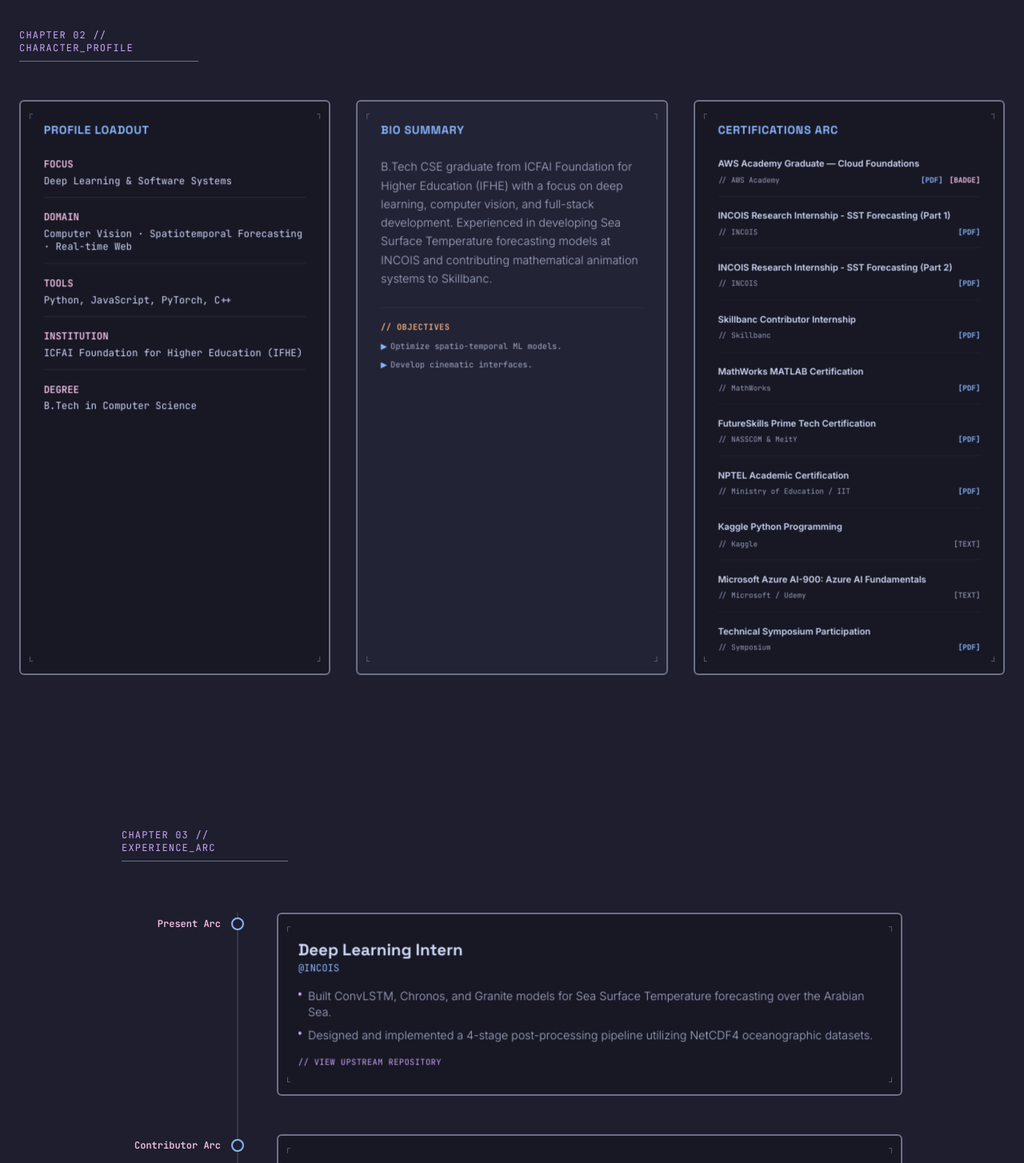
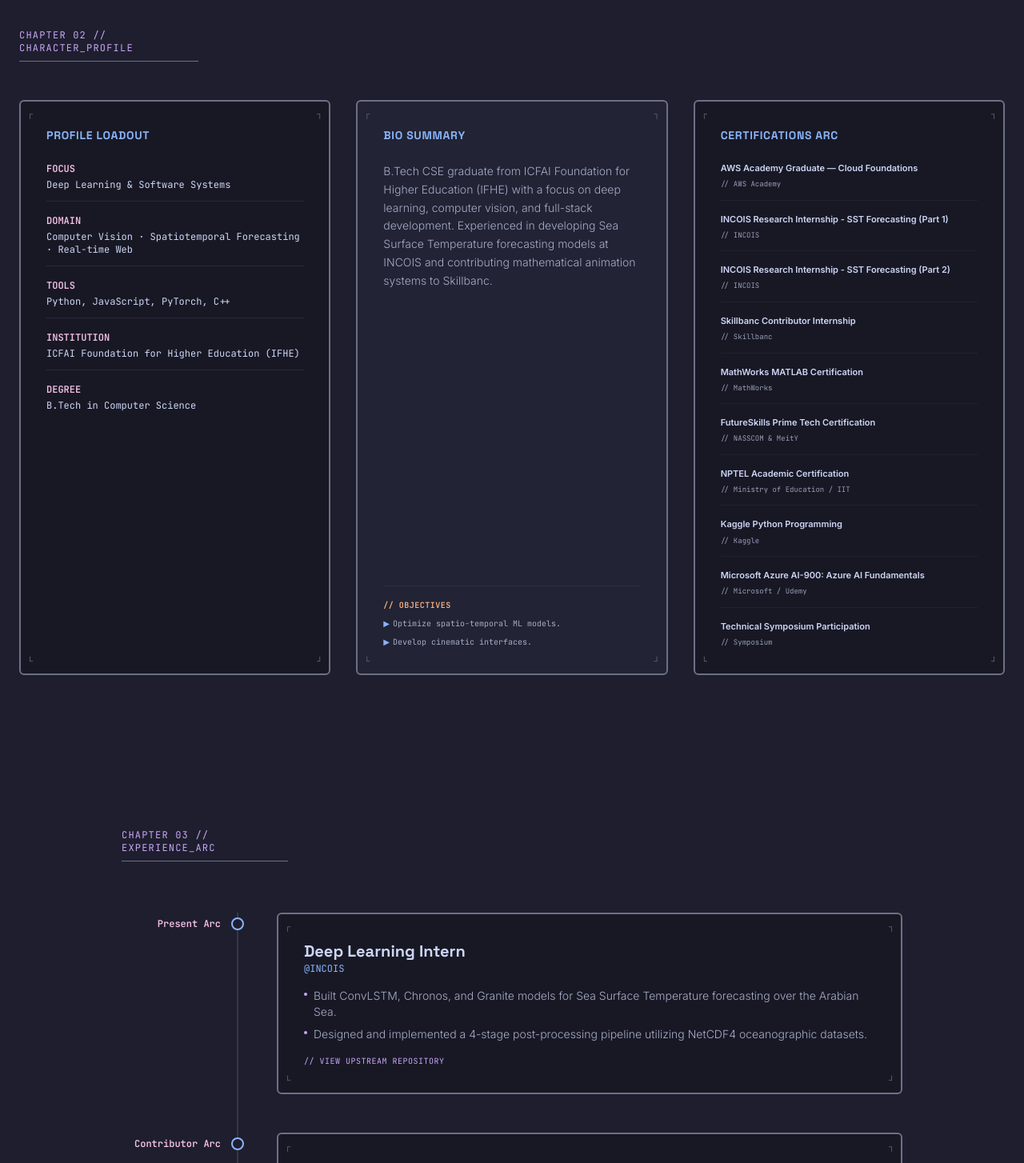
Before and after one commit to dhanushofc/portfolio, a Next.js app: page / in a window 1280 px wide. Shown: the part 860-2314 px from the top of the page at 80% size. Built offline with nearby package versions, Linux system fonts and the light colour scheme.

Commit message:
feat: refine 3D parallax card tilt, update certifications layout, and improve gitignore

```diff
--- a/components/About.tsx
+++ b/components/About.tsx
@@ -89,33 +89,8 @@ export default function About() {
                   <div className="font-sans text-[11px] text-ctp-text font-semibold leading-snug">
                     {cert.title}
                   </div>
-                  <div className="font-mono text-[9px] text-ctp-subtext0 flex items-center justify-between mt-1.5 font-light">
-                    <span>// {cert.issuer}</span>
-                    <div className="flex gap-2 shrink-0">
-                      {cert.file && (
-                        <a
-                          href={cert.file}
-                          target="_blank"
-                          rel="noopener noreferrer"
-                          className="text-ctp-blue hover:text-ctp-pink transition-colors font-bold"
-                        >
-                          [PDF]
-                        </a>
-                      )}
-                      {cert.badge && (
-                        <a
-                          href={cert.badge}
-                          target="_blank"
-                          rel="noopener noreferrer"
-                          className="text-ctp-pink hover:text-ctp-blue transition-colors font-bold"
-                        >
-                          [BADGE]
-                        </a>
-                      )}
-                      {!cert.file && !cert.badge && (
-                        <span className="text-ctp-overlay2 font-medium">[TEXT]</span>
-                      )}
-                    </div>
+                  <div className="font-mono text-[9px] text-ctp-subtext0 mt-1.5 font-light">
+                    // {cert.issuer}
                   </div>
                 </div>
               ))}
--- a/components/MangaPanel.tsx
+++ b/components/MangaPanel.tsx
@@ -28,9 +28,9 @@ export default function MangaPanel({ children, className = "" }: MangaPanelProps
     const x = (e.clientX - rect.left) / rect.width - 0.5;
     const y = (e.clientY - rect.top) / rect.height - 0.5;
 
-    // Calculate rotation (Max rotation 12deg)
-    rotateX.set(-y * 12);
-    rotateY.set(x * 12);
+    // Calculate rotation (Max rotation 15deg for a stronger 3D tilt)
+    rotateX.set(-y * 15);
+    rotateY.set(x * 15);
 
     // Sheen positions
     sheenX.set(((e.clientX - rect.left) / rect.width) * 100);
@@ -52,10 +52,11 @@ export default function MangaPanel({ children, className = "" }: MangaPanelProps
   // Move a light radial sheen following the cursor
   const backgroundSheen = useTransform(
     [sheenX, sheenY],
-    ([x, y]) => `radial-gradient(circle at ${x}% ${y}%, rgba(203, 166, 247, 0.08) 0%, transparent 65%)`
+    ([x, y]) => `radial-gradient(circle at ${x}% ${y}%, rgba(203, 166, 247, 0.12) 0%, transparent 60%)`
   );
 
   return (
+    <div style={{ perspective: 1200 }} className="h-full">
       <motion.div
         ref={cardRef}
         onMouseMove={handleMouseMove}
@@ -65,32 +66,52 @@ export default function MangaPanel({ children, className = "" }: MangaPanelProps
           rotateX,
           rotateY,
           transformStyle: "preserve-3d",
-        perspective: 1000,
         }}
-      className={`group relative overflow-hidden bg-ctp-mantle manga-border p-6 md:p-8 rounded-md transition-shadow duration-300 hover:shadow-[0_20px_40px_rgba(0,0,0,0.3)] ${className}`}
+        className={`group relative overflow-hidden bg-ctp-mantle manga-border p-6 md:p-8 rounded-md transition-shadow duration-300 hover:shadow-[0_30px_60px_rgba(0,0,0,0.4)] h-full ${className}`}
       >
-      {/* Corner Brackets HUD */}
-      <span className="absolute top-2 left-2 text-[10px] font-mono text-ctp-overlay0 select-none pointer-events-none group-hover:text-ctp-blue transition-colors duration-200">┌</span>
-      <span className="absolute top-2 right-2 text-[10px] font-mono text-ctp-overlay0 select-none pointer-events-none group-hover:text-ctp-blue transition-colors duration-200">┐</span>
-      <span className="absolute bottom-2 left-2 text-[10px] font-mono text-ctp-overlay0 select-none pointer-events-none group-hover:text-ctp-blue transition-colors duration-200">└</span>
-      <span className="absolute bottom-2 right-2 text-[10px] font-mono text-ctp-overlay0 select-none pointer-events-none group-hover:text-ctp-blue transition-colors duration-200">┘</span>
+        {/* Corner Brackets HUD floating in 3D (translateZ 25px) */}
+        <span
+          style={{ transform: "translateZ(25px)" }}
+          className="absolute top-2 left-2 text-[10px] font-mono text-ctp-overlay0 select-none pointer-events-none group-hover:text-ctp-blue transition-colors duration-200"
+        >
+          ┌
+        </span>
+        <span
+          style={{ transform: "translateZ(25px)" }}
+          className="absolute top-2 right-2 text-[10px] font-mono text-ctp-overlay0 select-none pointer-events-none group-hover:text-ctp-blue transition-colors duration-200"
+        >
+          ┐
+        </span>
+        <span
+          style={{ transform: "translateZ(25px)" }}
+          className="absolute bottom-2 left-2 text-[10px] font-mono text-ctp-overlay0 select-none pointer-events-none group-hover:text-ctp-blue transition-colors duration-200"
+        >
+          └
+        </span>
+        <span
+          style={{ transform: "translateZ(25px)" }}
+          className="absolute bottom-2 right-2 text-[10px] font-mono text-ctp-overlay0 select-none pointer-events-none group-hover:text-ctp-blue transition-colors duration-200"
+        >
+          ┘
+        </span>
 
         {/* Halftone screentone texture overlay on hover */}
         <div className="absolute inset-0 bg-halftone opacity-0 group-hover:opacity-100 transition-opacity duration-300 pointer-events-none z-0" />
 
         {/* Dynamic Mouse-tracking Sheen Overlay */}
         <motion.div
-        style={{ backgroundImage: backgroundSheen }}
+          style={{ backgroundImage: backgroundSheen, transform: "translateZ(10px)" }}
           className="absolute inset-0 pointer-events-none z-0 opacity-0 group-hover:opacity-100 transition-opacity duration-300"
         />
 
         {/* Ambient background glow border */}
         <div className="absolute -inset-px bg-gradient-to-r from-ctp-blue via-ctp-mauve to-ctp-pink opacity-0 group-hover:opacity-10 transition-opacity duration-300 blur-sm pointer-events-none z-0" />
 
-      {/* Content wrapper with translate-z for 3D card layering */}
-      <div className="relative z-10" style={{ transform: "translateZ(20px)" }}>
+        {/* Content wrapper with translate-z for strong 3D layering (translateZ 45px) */}
+        <div className="relative z-10 h-full flex flex-col justify-between" style={{ transform: "translateZ(45px)", transformStyle: "preserve-3d" }}>
           {children}
         </div>
       </motion.div>
+    </div>
   );
 }
```
Lines whose indentation alone changed are shown as unchanged.
